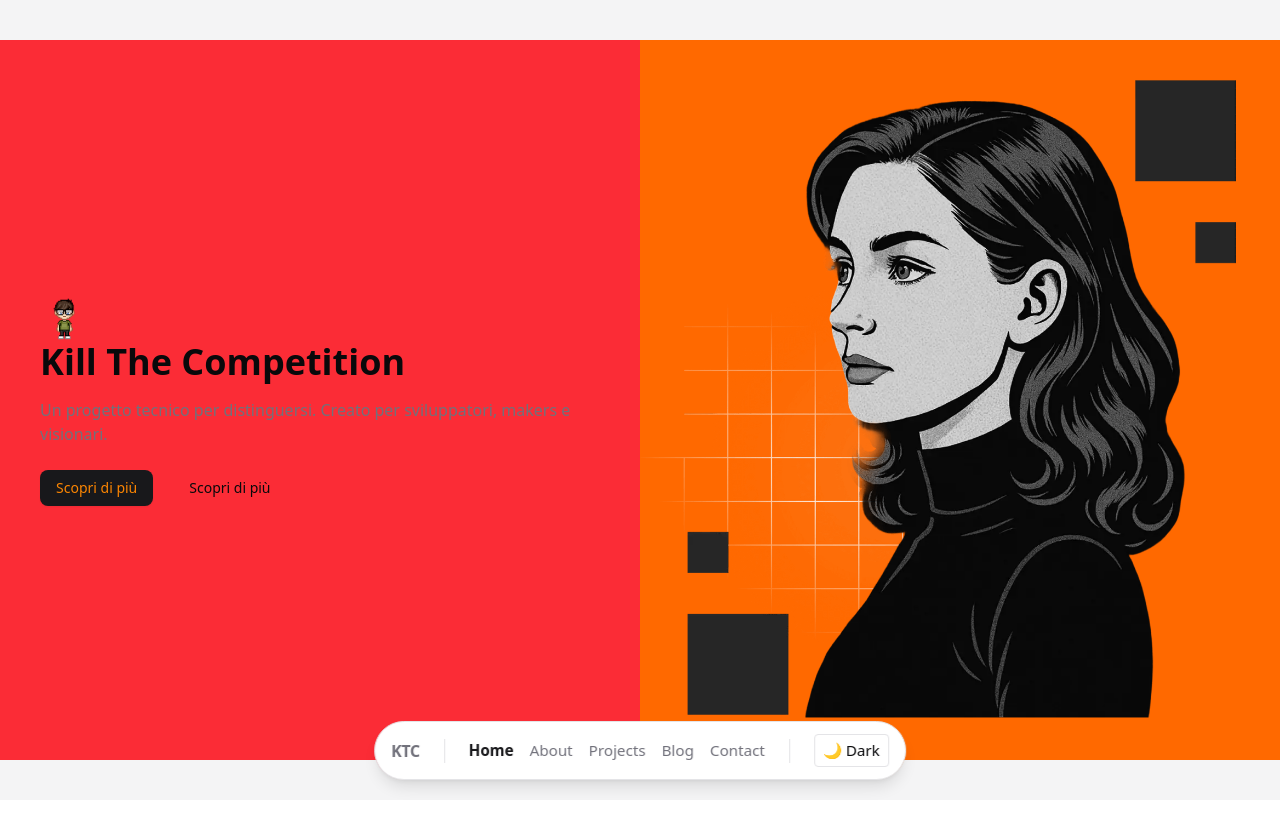
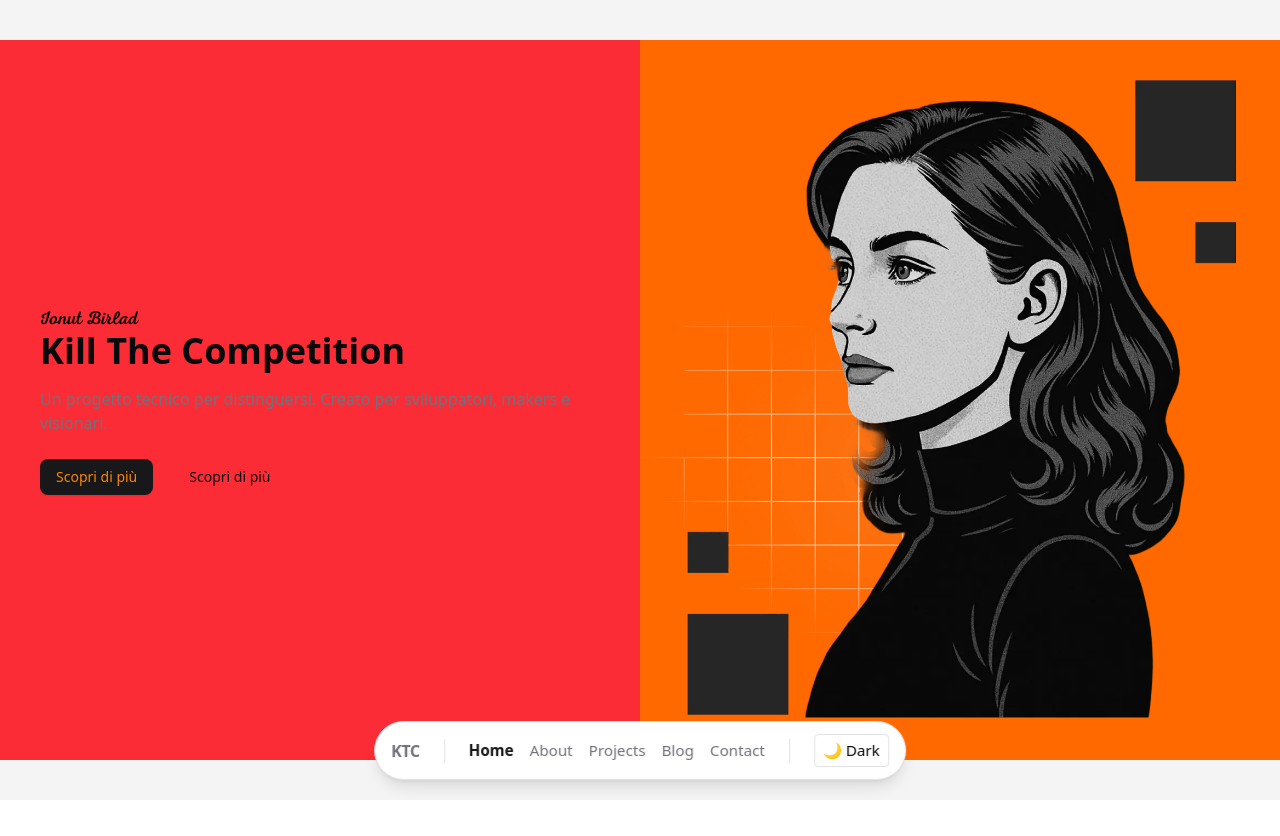
Before and after one commit to ionutbirlad/project-ktc, a Next.js app: page / in a window 1280 px wide. Shown: the top 836 px of the page. Built offline with nearby package versions, Linux system fonts and the light colour scheme.

Commit message:
feat: added possibility to change type of signature based on context theme + added signature files

```diff
--- a/src/components/home/HeroSection.tsx
+++ b/src/components/home/HeroSection.tsx
@@ -1,12 +1,14 @@
 "use client";
 
+import { useTheme } from "@/styles/ThemeProvider";
 import SectionContainer from "@/components/layout/SectionContainer";
 import { Button } from "@/components/ui/button";
 import { AspectRatio } from "@/components/ui/aspect-ratio";
 
 import Image from "next/image";
 import heroPhoto from "@/assets/images/home_hero-section.webp";
-import mePixelArt from "@/assets/images/me.png";
+import signatureBlack from "@/assets/images/signature_black.png";
+import signatureWhite from "@/assets/images/signature_white.png";
 
 type HeroSectionProps = {
   extraStyle?: string;
@@ -14,18 +16,29 @@ type HeroSectionProps = {
 };
 
 export default function HeroSection({ extraStyle, fullWidth }: HeroSectionProps) {
+  const { theme } = useTheme();
+
   return (
     <SectionContainer fullWidth={fullWidth} extraStyle={extraStyle}>
       <AspectRatio ratio={16 / 9} className="bg-muted">
         <div className="max-w-screen-xl mx-auto flex h-full">
           <div className="w-1/2 h-full bg-red-500">
             <div className="h-full content-center px-10 py-16">
-              <Image
-                src={mePixelArt}
-                alt="Pixel Art di Ionut Birlad"
-                className="object-contain w-12 block"
-                priority
-              />
+              {theme === "dark" ? (
+                <Image
+                  src={signatureWhite}
+                  alt="Pixel Art di Ionut Birlad"
+                  className="object-contain w-25 block"
+                  priority
+                />
+              ) : (
+                <Image
+                  src={signatureBlack}
+                  alt="Pixel Art di Ionut Birlad"
+                  className="object-contain w-25 block"
+                  priority
+                />
+              )}
               <h1 className="text-4xl font-bold mb-4">Kill The Competition</h1>
               <p className="text-muted-foreground mx-auto mb-6">
                 Un progetto tecnico per distinguersi. Creato per sviluppatori, makers e visionari.
```
Also changed, not shown: src/assets/images/signature_black.png (added), src/assets/images/signature_white.png (added).
